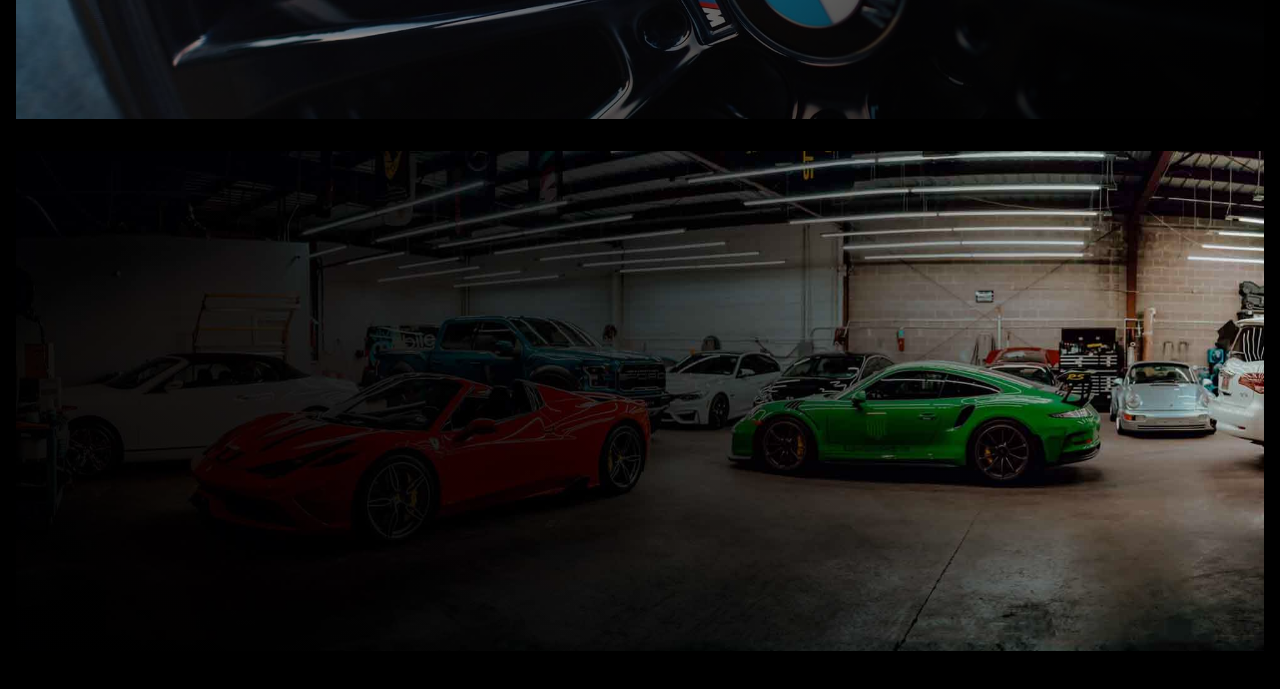
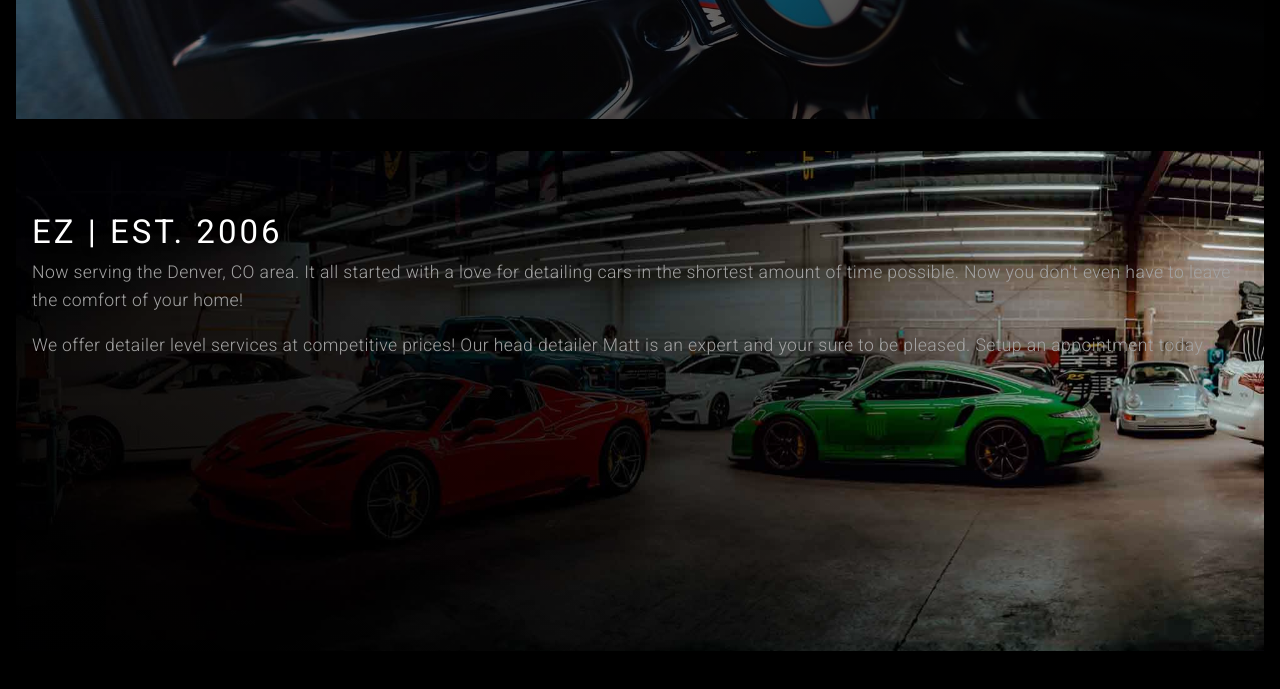
Before and after one commit to AsiaArgento/ezwash, a plain HTML site: page index.html in a window 1280 px wide. Shown: the part 613-1302 px from the top of the page. Drawn offline with Linux system fonts and the light colour scheme.

Commit message:
added about section along with some content and calendly links

```diff
--- a/css/style.css
+++ b/css/style.css
@@ -90,13 +90,32 @@
 .about{
   padding: 0 1em 1em 1em;
   background: #000;
+  color: #fff;
+  font-family: 'Roboto', sans-serif;
+}
+.about-left{
+  padding: 4em 1em 1em 1em;
+}
+.about-title{
+  font-size: 2.063rem;
+  letter-spacing: 3px;
+  text-shadow: 1px 1px 9px #000;
+  margin-bottom: .3em;
+  text-transform: uppercase;
+}
+.about-text{
+  font-size: 1.1rem;
+  color: #a3a3a3;
+  line-height: 1.6;
+  font-weight: 300;
+  letter-spacing: .4px;
 }
 .bg-about{
   background-image: linear-gradient(32deg,rgba(0,0,0,.93),transparent),url(../img/car-show.jpg);
   background-size: cover;
   background-repeat: no-repeat;
   background-position: center;
-  background-attachment: scroll;
+  background-attachment: fixed;
   height: 500px;
 }
 
--- a/index.html
+++ b/index.html
@@ -49,7 +49,7 @@
             <li>Wheel Detailing</li>
             <li>Tire Shine</li>
           </ul>
-          <a class="button">Set An Appt</a>
+          <a target="_blank" class="button" href="https://calendly.com/ezwashdenver/car-wash-basic">Set An Appt</a>
         </div>
       </div>
 
@@ -74,7 +74,7 @@
             <li>Cleaning</li>
             <li>Febreze</li>
           </ul>
-          <a class="button">Set An Appt</a>
+          <a target="_blank" class="button" href="https://calendly.com/ezwashdenver/car-wash-intermediate">Set An Appt</a>
         </div>
       </div>
 
@@ -98,7 +98,7 @@
             <li>Hand Buffing</li>
             <li>Rain-X</li>
           </ul>
-          <a class="button">Set An Appt</a>
+          <a target="_blank" class="button" href="https://calendly.com/ezwashdenver/car-wash-advanced">Set An Appt</a>
         </div>
       </div>
 
@@ -125,7 +125,7 @@
             <li>Complete Interior Package +</li>
             <li>Best Deal!!</li>
           </ul>
-          <a class="button">Set An Appt</a>
+          <a target="_blank" class="button" href="https://calendly.com/ezwashdenver/car-wash-ultimate">Set An Appt</a>
         </div>
       </div>
     </section>
@@ -133,8 +133,11 @@
     <!-- About -->
     <section class="about">
       <div class="bg-about">
-        <div class="left">
-
+        <div class="about-left">
+          <h2 class="about-title">EZ | Est. 2006</h2>
+          <p class="about-text">Now serving the Denver, CO area. It all started with a love for detailing cars in the shortest amount of time possible. Now you don't even have to leave the comfort of your home!</p><br>
+          <p class="about-text">We offer detailer level services at competitive prices! Our head detailer
+          Matt is an expert and your sure to be pleased. Setup an appointment today.</p>
         </div>
         <div class="">
 
```
